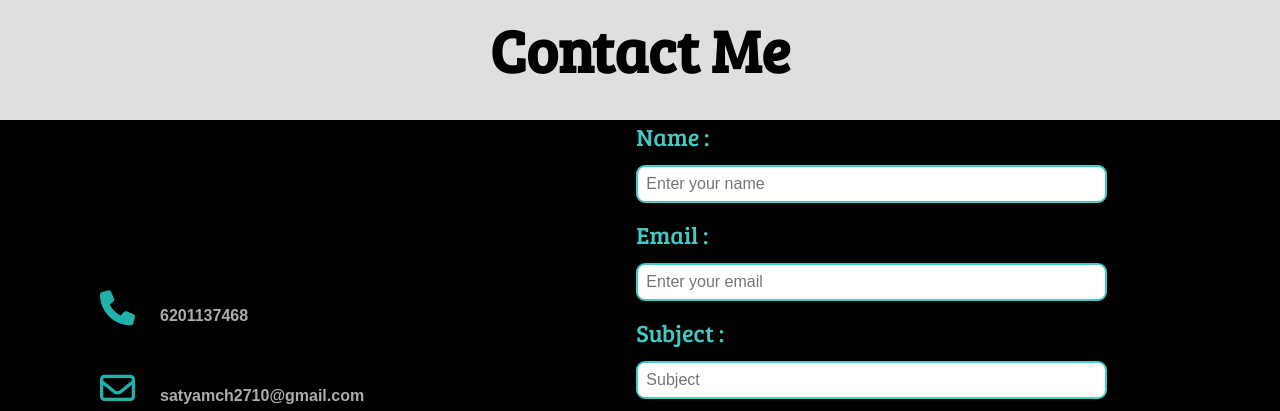
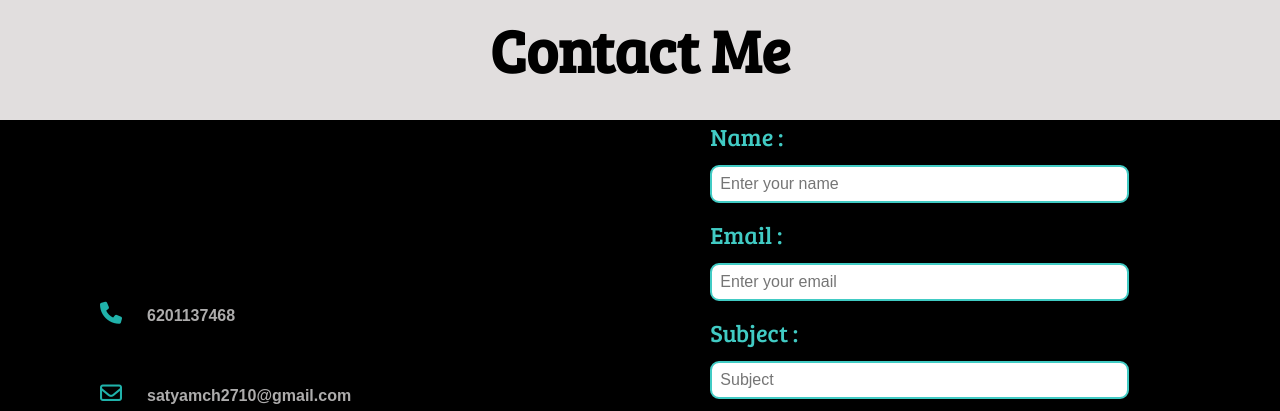
Before and after one commit to satyamch000/Satyam-Portfolio, a plain HTML site: page index.html in a window 1280 px wide. Shown: the part 3990-4401 px from the top of the page. Drawn offline with Linux system fonts and the light colour scheme; a web font is replaced by a local one.

Commit message:
first commit

```diff
--- a/style.css
+++ b/style.css
@@ -355,7 +355,7 @@ span:hover{
     .contact-left p i {
         color: lightseagreen;
         margin-right: 25px;
-        font-size: 35px;
+        font-size: 22px;
     }
 
     .contact-left a:hover {
@@ -382,7 +382,7 @@ span:hover{
     }
 
     .contact-right {
-        flex-basis: 90%;
+        flex-basis: 70%;
     }
 
     footer{
```
